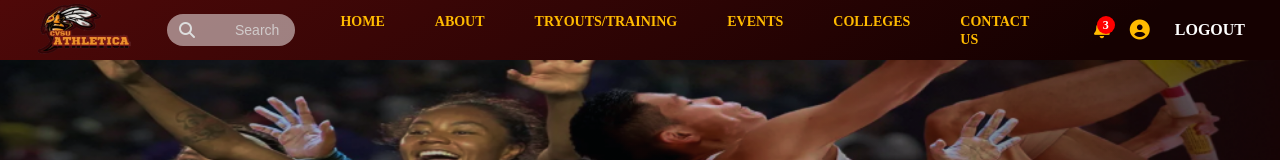
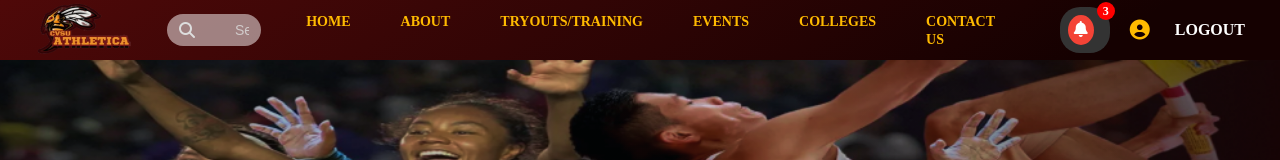
Before and after one commit to MarcDanielEnguero/CvsuAthleticaReact, a React (Create React App) app: page /landing in a window 1280 px wide. Shown: the top 160 px of the page. Built offline with nearby package versions, Linux system fonts and the light colour scheme; sample sign-in values are in the browser's storage.

Commit message:
Added notification

```diff
--- a/src/pages/Navbar.css
+++ b/src/pages/Navbar.css
@@ -172,6 +172,84 @@
     text-decoration: none;
 }
 
+.notifications-box {
+    position: relative;
+    padding: 8px;
+    background-color: #333;
+    border-radius: 20px;
+    display: flex;
+    align-items: center;
+    cursor: pointer;
+  }
+
+  .notifications-icon {
+    background-color: #f44336;
+    border-radius: 50%;
+    padding: 6px;
+    margin-right: 8px;
+  }
+
+  .notifications-icon i {
+    color: #fff;
+    font-size: 16px;
+  }
+
+  .notifications-badge {
+    position: absolute;
+    top: -6px;
+    right: -6px;
+    background-color: #f44336;
+    color: #fff;
+    border-radius: 50%;
+    padding: 4px 6px;
+    font-size: 12px;
+    font-weight: bold;
+  }
+
+  .notifications-dropdown {
+    position: absolute;
+    top: 100%;
+    right: 0;
+    background-color: #333;
+    color: #fff;
+    padding: 12px;
+    border-radius: 4px;
+    min-width: 300px;
+    z-index: 1;
+    box-shadow: 0 2px 4px rgba(0, 0, 0, 0.1);
+  }
+
+  .notification-item {
+    display: flex;
+    align-items: center;
+    margin-bottom: 12px;
+  }
+
+  .notification-icon {
+    margin-right: 12px;
+  }
+
+  .notification-icon img {
+    width: 32px;
+    height: 32px;
+  }
+
+  .notification-details {
+    flex-grow: 1;
+  }
+
+  .notification-title {
+    font-weight: bold;
+    margin-bottom: 4px;
+    color: #f44336;
+    text-decoration: underline;
+    cursor: pointer;
+  }
+
+  .notification-action {
+    color: #aaa;
+    font-size: 14px;
+  }
 
 /* Notifications Badge */
 .notifications-badge {
--- a/src/pages/Navbar.js
+++ b/src/pages/Navbar.js
@@ -4,12 +4,12 @@ import './Navbar.css';
 import logonav from '../assets/img/logonav.png';
 import '@fortawesome/fontawesome-free/css/all.min.css';
 
-
 const Navbar = () => {
   const navigate = useNavigate();
   const location = useLocation();
   const [isAuthenticated, setIsAuthenticated] = useState(false);
   const [userEmail, setUserEmail] = useState("");
+  const [showNotifications, setShowNotifications] = useState(false);
 
   useEffect(() => {
     const checkAuthStatus = () => {
@@ -40,6 +40,10 @@ const Navbar = () => {
     navigate('/landing');
   };
 
+  const toggleNotifications = () => {
+    setShowNotifications(!showNotifications);
+  };
+
   return (
     <nav className="navbar">
       <div className="logonav">
@@ -63,9 +67,51 @@ const Navbar = () => {
       {isAuthenticated && (
         <>
           {/* Notifications */}
-          <div className="notifications">
+          <div className="notifications" onClick={toggleNotifications}>
+            <div className="notifications-box">
+              <div className="notifications-icon">
                 <i className="fas fa-bell"></i>
+              </div>
               <div className="notifications-badge">3</div>
+              {showNotifications && (
+                <div className="notifications-dropdown">
+                  {/* Notification content goes here */}
+                  <div className="notification-item">
+                    <div className="notification-icon">
+                      <img src="/ceit-basketball-icon.png" alt="CEIT Basketball" />
+                    </div>
+                    <div className="notification-details">
+                      <a href="/tryouts-form" className="notification-title">20 New Answers at CEIT Basketball Team Tryouts</a>
+                      <div className="notification-action">
+                        Click to Open Form
+                      </div>
+                    </div>
+                  </div>
+                  <div className="notification-item">
+                    <div className="notification-icon">
+                      <img src="/opening-date-changes-icon.png" alt="Opening Date Changes" />
+                    </div>
+                    <div className="notification-details">
+                      <a href="/opening-date-changes" className="notification-title">STRASUC Opening Date Changes</a>
+                      <div className="notification-action">
+                        New Opening Date: Month 00, 00000
+                      </div>
+                    </div>
+                  </div>
+                  <div className="notification-item">
+                    <div className="notification-icon">
+                      <img src="/opening-place-changes-icon.png" alt="Opening Place Changes" />
+                    </div>
+                    <div className="notification-details">
+                      <a href="/opening-place-changes" className="notification-title">STRASUC Opening Place Changes</a>
+                      <div className="notification-action">
+                        New Opening Place: Cavite State University, Indang, Cavite
+                      </div>
+                    </div>
+                  </div>
+                </div>
+              )}
+            </div>
           </div>
 
           {/* Profile */}
```
Lines whose indentation alone changed are shown as unchanged.
